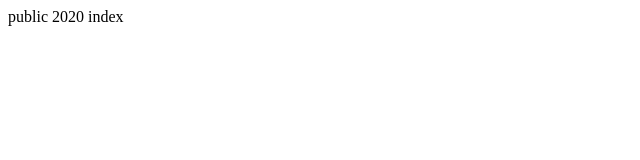
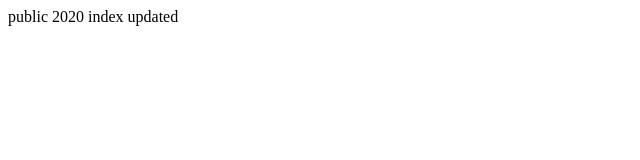
Before and after one commit to sheepoo/public2020, a plain HTML site: page index.html in a window 1280 px wide. Shown: the full height of the page, 0-640 px from the left. Drawn offline with Linux system fonts and the light colour scheme.

Commit message:
Update index.html

```diff
--- a/index.html
+++ b/index.html
@@ -1,5 +1,5 @@
 
 
 <html>
-public 2020 index
+public 2020 index updated
 </html>
```
